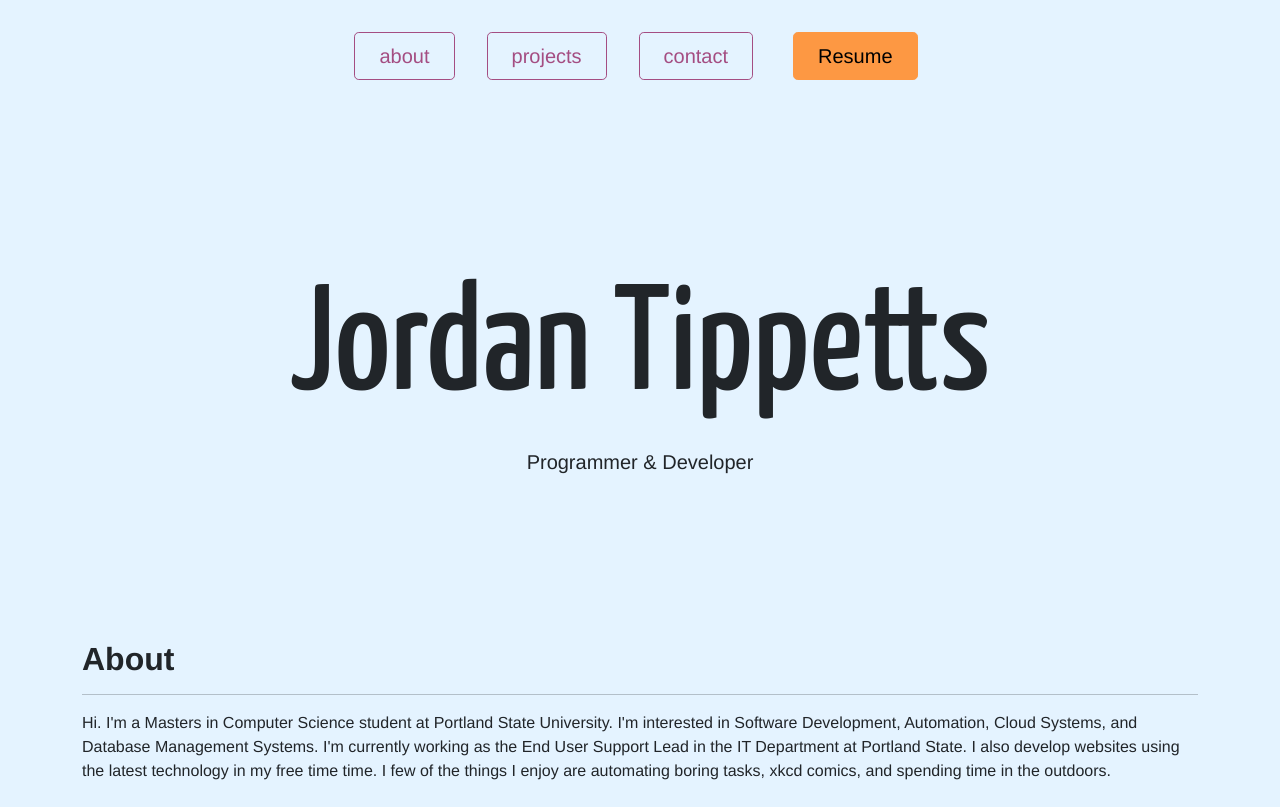
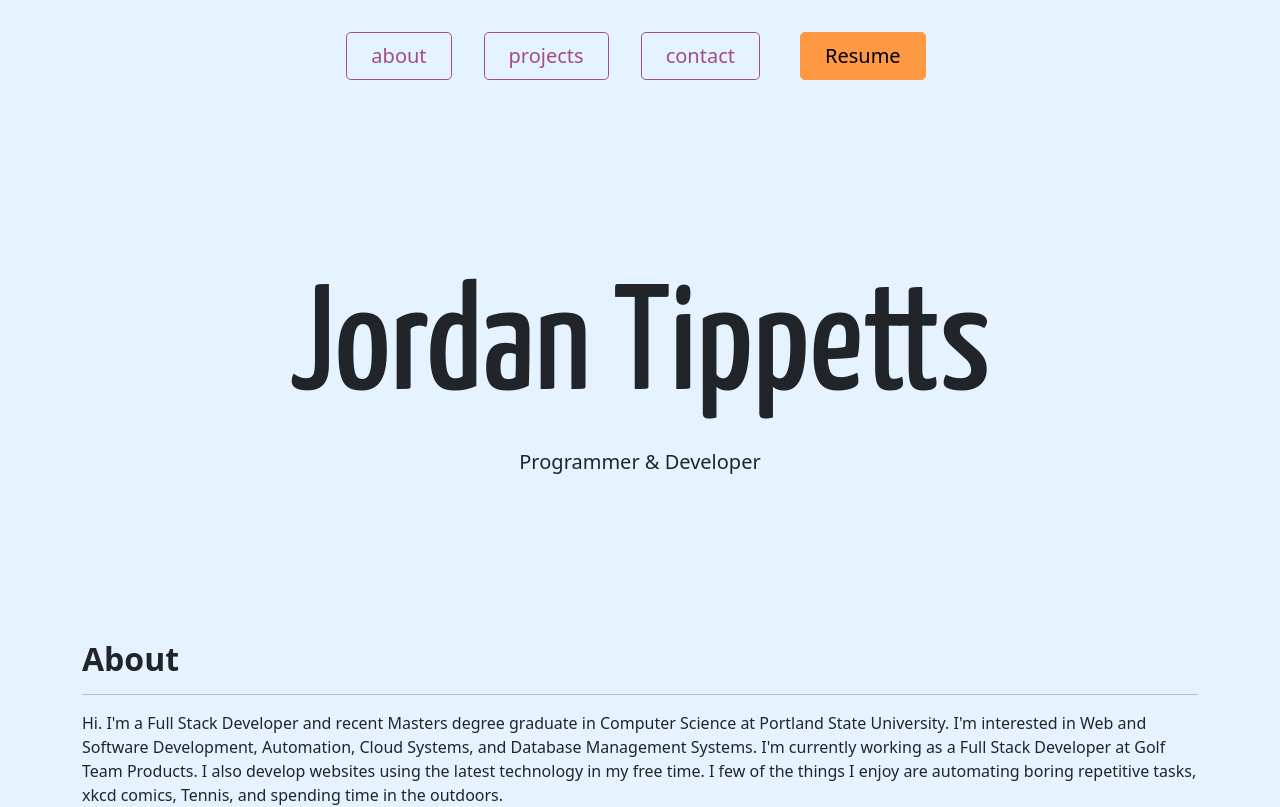
Before and after one commit to jjtippetts/jordan_tippetts_portfolio, a Vue app: page / in a window 1280 px wide. Shown: the top 807 px of the page. Built offline with nearby package versions, Linux system fonts and the light colour scheme.

Commit message:
Updated content

```diff
--- a/src/App.vue
+++ b/src/App.vue
@@ -15,9 +15,4 @@ export default {
 </script>
 
 <style lang="scss">
-#app {
-  font-family: Avenir, Helvetica, Arial, sans-serif;
-  -webkit-font-smoothing: antialiased;
-  -moz-osx-font-smoothing: grayscale;
-}
 </style>
--- a/src/main.js
+++ b/src/main.js
@@ -2,10 +2,6 @@ import Vue from 'vue'
 import App from './App.vue'
 
 import 'bootstrap';
-//import './assets/custom.scss'
-
-
-//Vue.config.productionTip = false
 
 new Vue({
   render: h => h(App),
--- a/src/views/Home.vue
+++ b/src/views/Home.vue
@@ -73,10 +73,10 @@ export default {
   data: function () {
     return {
       name: 'Jordan Tippetts',
-      aboutDescription: "Hi. I'm a Masters in Computer Science student at Portland State University. I'm interested in Software" +
-          " Development, Automation, Cloud Systems, and Database Management Systems. I'm currently working as the End User Support" +
-          " Lead in the IT Department at Portland State. I also develop websites using the latest technology in my" +
-          " free time time. I few of the things I enjoy are automating boring tasks, xkcd comics, and spending time in the" +
+      aboutDescription: "Hi. I'm a Full Stack Developer and recent Masters degree graduate in Computer Science at Portland State University. I'm interested in Web and Software" +
+          " Development, Automation, Cloud Systems, and Database Management Systems. I'm currently working as a Full Stack Developer" +
+          " at Golf Team Products. I also develop websites using the latest technology in my" +
+          " free time. I few of the things I enjoy are automating boring repetitive tasks, xkcd comics, Tennis, and spending time in the" +
           " outdoors.",
       programingToolBox: [
         {
@@ -96,7 +96,7 @@ export default {
             },
             {
               name: "Python",
-              progressBarWidth: 80
+              progressBarWidth: 90
             }
           ]
         },
@@ -105,7 +105,7 @@ export default {
           tools: [
             {
               name: "Javascript",
-              progressBarWidth: 80
+              progressBarWidth: 85
             },
             {
               name: "HTML5",
@@ -117,7 +117,7 @@ export default {
             },
             {
               name: "Vue",
-              progressBarWidth: 70
+              progressBarWidth: 90
             },
             {
               name: "typescript",
@@ -134,7 +134,7 @@ export default {
             },
             {
               name: "Pug",
-              progressBarWidth: 60
+              progressBarWidth: 80
             },
             {
               name: "Google Firebase",
@@ -156,6 +156,10 @@ export default {
             {
               name: "Postgresql",
               progressBarWidth: 90
+            },
+            {
+              name: "Microsoft Sql",
+              progressBarWidth: 95
             },
             {
               name: "Google Firestore",
```
